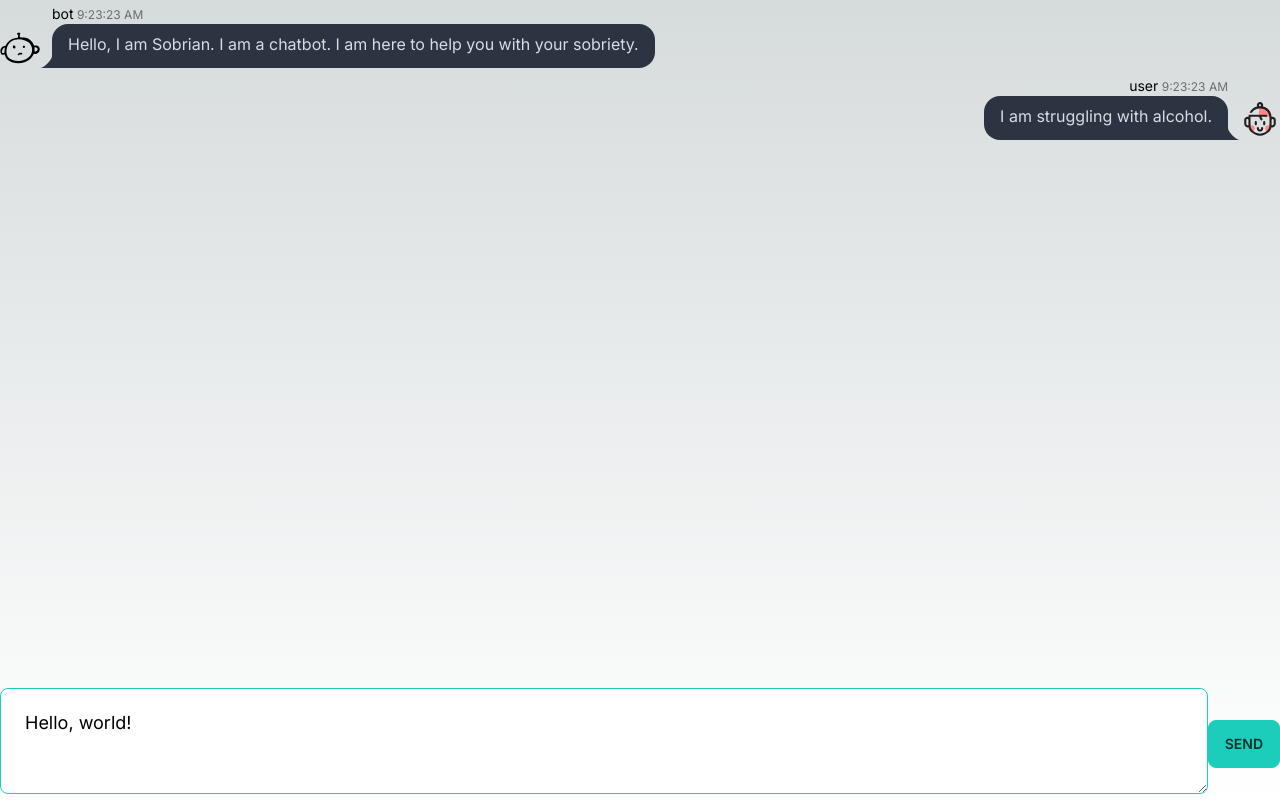
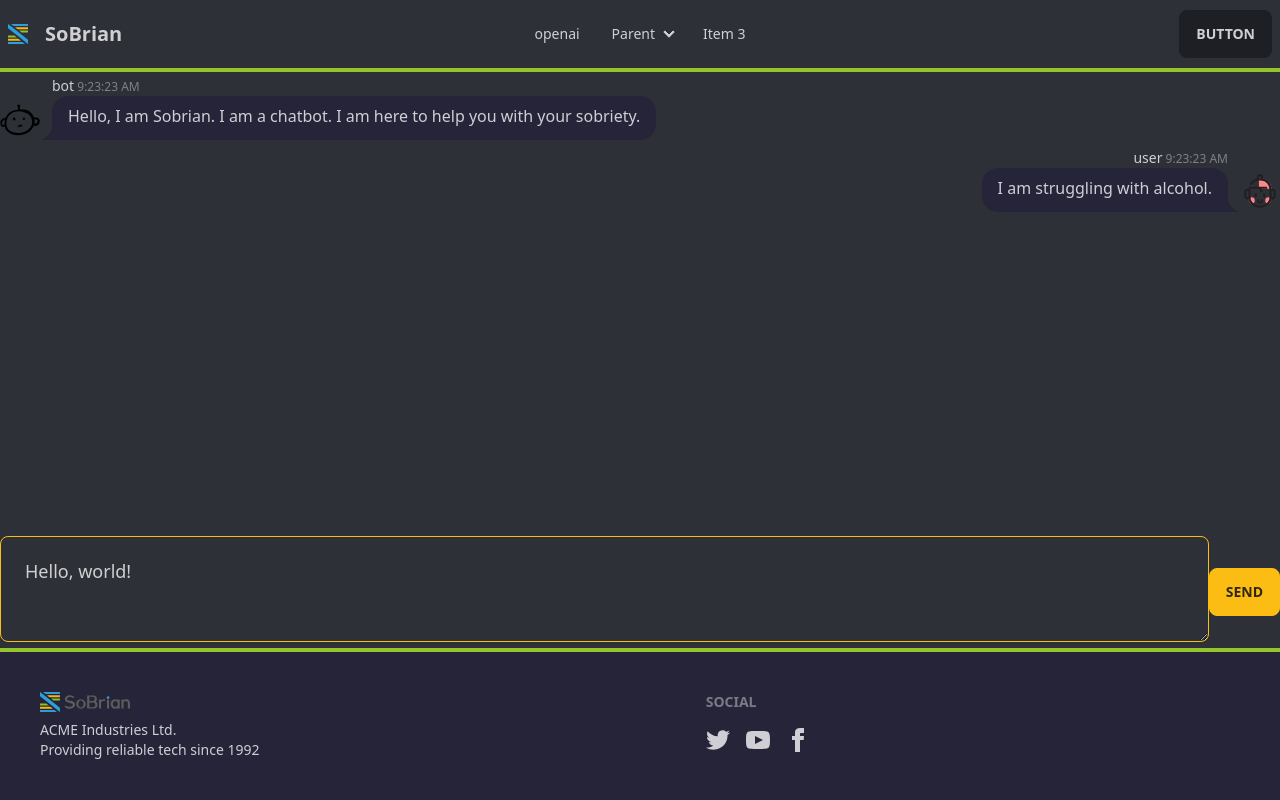
Before and after one commit to so-brian/sobrian-web, a Next.js app: page /openai in a window 1280 px wide. Built offline with nearby package versions, Linux system fonts and the light colour scheme.

Commit message:
use header/footer in layout

```diff
--- a/app/globals.css
+++ b/app/globals.css
@@ -16,7 +16,7 @@
   }
 }
 
-body {
+/* body {
   color: rgb(var(--foreground-rgb));
   background: linear-gradient(
       to bottom,
@@ -24,4 +24,4 @@ body {
       rgb(var(--background-end-rgb))
     )
     rgb(var(--background-start-rgb));
-}
+} */
--- a/app/layout.tsx
+++ b/app/layout.tsx
@@ -1,8 +1,9 @@
 import './globals.css'
 import type { Metadata } from 'next'
-import { Inter } from 'next/font/google'
+// import { Inter } from 'next/font/google'
+import { Footer, Header } from './components'
 
-const inter = Inter({ subsets: ['latin'] })
+// const inter = Inter({ subsets: ['latin'] })
 
 export const metadata: Metadata = {
   title: 'Create Next App',
@@ -15,12 +16,18 @@ export default function RootLayout({
   children: React.ReactNode
 }) {
   return (
-    <html lang="en">
-      <body className={inter.className}>
-        <div className='flex flex-col h-screen'>
-            {children}
+    <html lang="en" data-theme="sobrian">
+      {/* <body className={inter.className}> */}
+      <body>
+        <div className='flex flex-col min-h-screen'>
+          <Header />
+
+          {children}
+
+          <Footer />
         </div>
       </body>
+
     </html>
   )
 }
```
